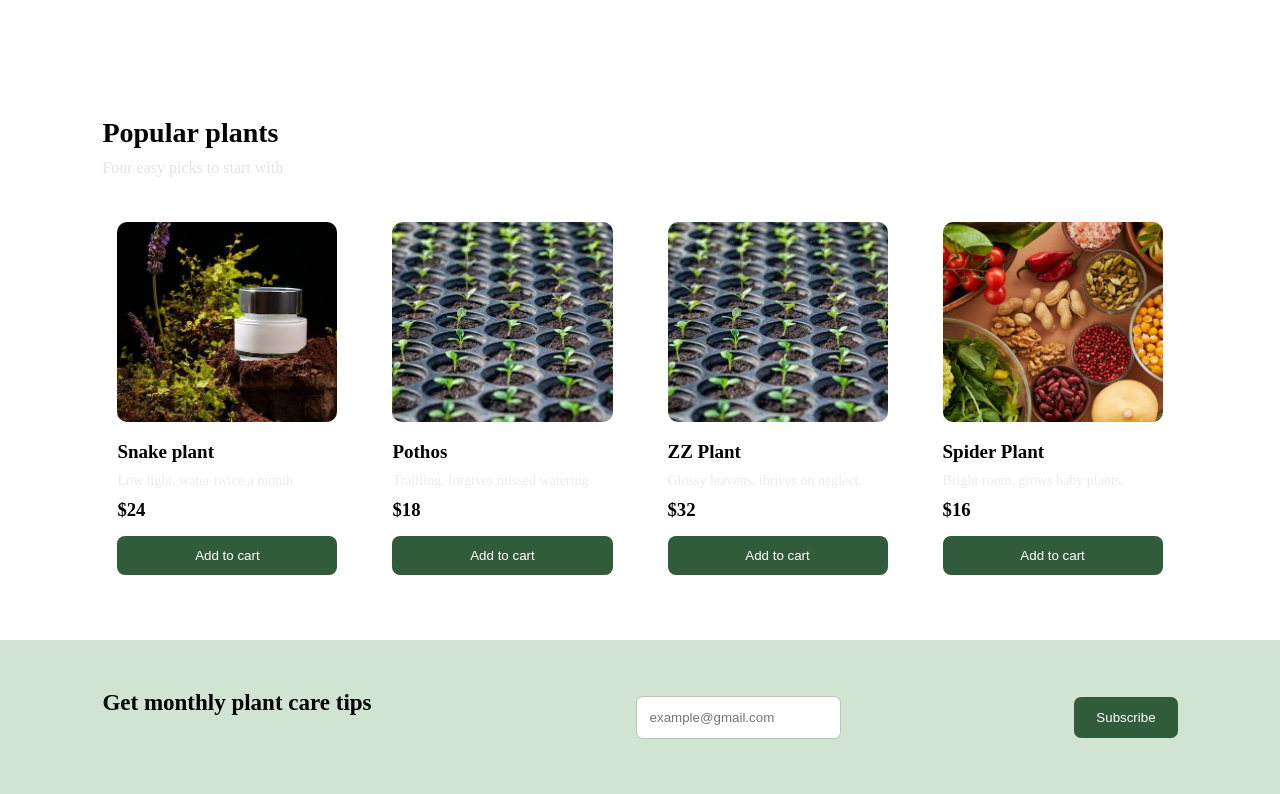
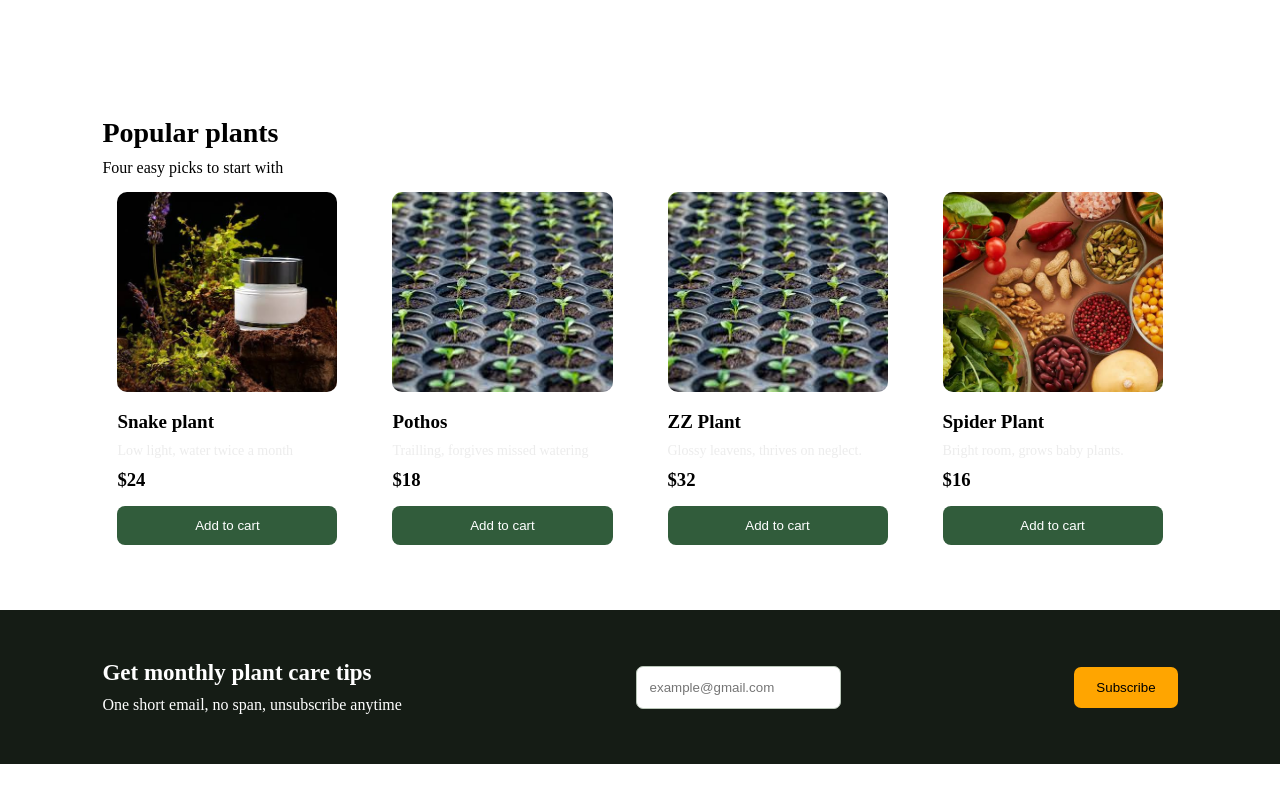
Before and after one commit to Bianclistic/FERNLIGHT-BIANCA, a plain HTML site: page index.html in a window 1280 px wide. Shown: the part 875-1669 px from the top of the page. After the commit the page ends 1639 px from the top, so only its background shows below. Drawn offline with Linux system fonts and the light colour scheme.

Commit message:
i added css

```diff
--- a/index.css
+++ b/index.css
@@ -148,11 +148,6 @@ section img {
   font-size: 28px;
 }
 
-.section3 > div:nth-child(2) {
-  margin-bottom: 30px;
-  color: rgba(128, 128, 128, 0.214);
-}
-
 .icon2 {
   display: grid;
   grid-template-columns: repeat(4, 1fr);
@@ -203,16 +198,17 @@ section img {
   align-items: center;
   gap: 20px;
   padding: 50px 8%;
-  background-color: rgb(209, 227, 209);
+  background-color: rgb(21, 28, 21);
 }
 
 .foot h3 {
   font-size: 23px;
   margin-bottom: 10px;
+  color: white;
 }
 
 .foot p {
-  color: rgba(71, 0, 0, 0);
+  color: white;
 }
 
 .footer form {
@@ -228,8 +224,8 @@ section img {
 }
 
 .mail {
-  background-color: #315c3b;
-  color: white;
+  background-color: orange;
+  color: black;
   border: none;
   padding: 13px 22px;
   border-radius: 7px;
@@ -243,7 +239,7 @@ section img {
   background-color: green;
 }
 
-@media (max-width: 768px) {
+@media (max-width: 500px) {
   .header {
     flex-wrap: wrap;
     gap: 20px;
```
